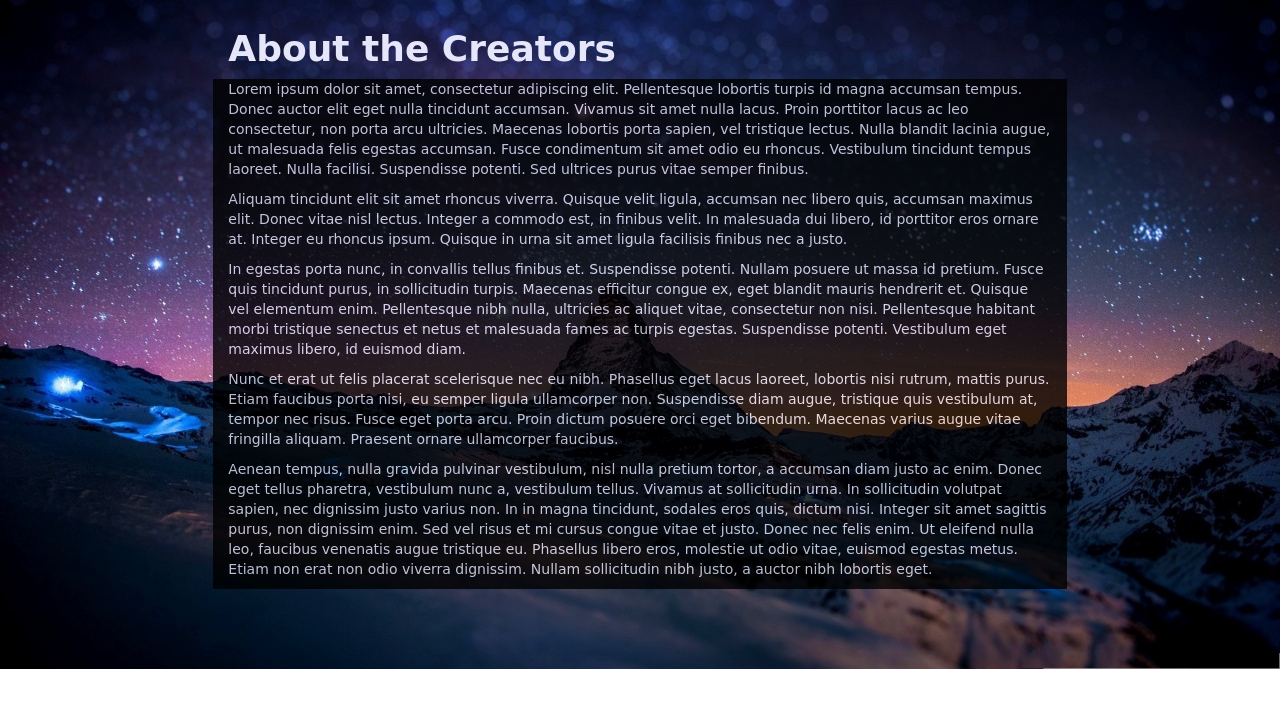
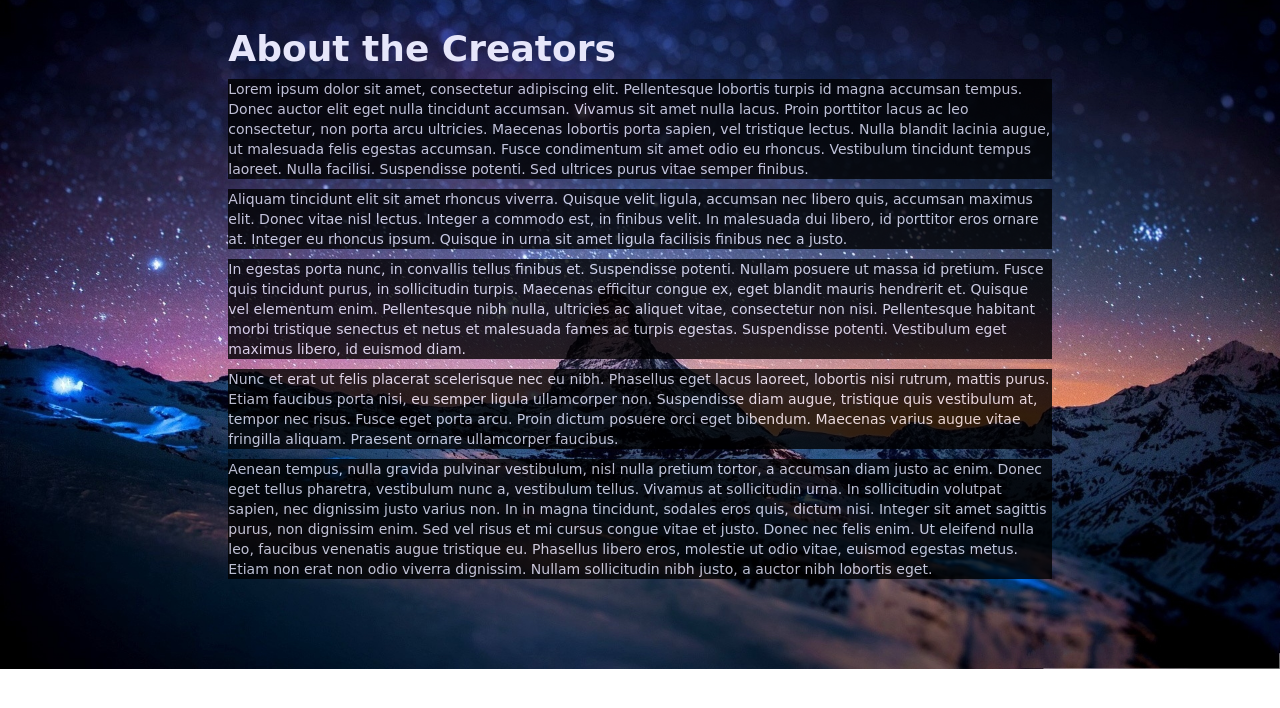
Before and after one commit to rimelucci/softdevproject1, a Flask app: page /about in a window 1280 px wide. Shown: the part 51-759 px from the top of the page. Run offline with Flask 2, Linux system fonts and the light colour scheme; some libraries are stand-ins or nearby versions.

Commit message:
added the stylesheet to every page

```diff
--- a/static/styles.css
+++ b/static/styles.css
@@ -22,4 +22,6 @@ div.reg p{
 	font-size:60;
 	color: lavender;
 	font-family: "Comic Sans MS", cursive, sans-serif;
+	background-color: black;
+	opacity:0.8;
 }
--- a/templates/about.html
+++ b/templates/about.html
@@ -52,7 +52,7 @@
 	<div class="col-md-offset-2 col-md-4 title">
 		<h1>About the Creators</h1>
 	</div>
-	<div class="col-md-offset-2 col-md-8 reg" style="background-color: black; opacity:0.8">
+	<div class="col-md-offset-2 col-md-8 reg">
 		<p>
 		Lorem ipsum dolor sit amet, consectetur adipiscing elit. Pellentesque lobortis turpis id magna accumsan tempus. Donec auctor elit eget nulla tincidunt accumsan. Vivamus sit amet nulla lacus. Proin porttitor lacus ac leo consectetur, non porta arcu ultricies. Maecenas lobortis porta sapien, vel tristique lectus. Nulla blandit lacinia augue, ut malesuada felis egestas accumsan. Fusce condimentum sit amet odio eu rhoncus. Vestibulum tincidunt tempus laoreet. Nulla facilisi. Suspendisse potenti. Sed ultrices purus vitae semper finibus.</p>
 
--- a/templates/login.html
+++ b/templates/login.html
@@ -7,6 +7,7 @@
   <link rel="stylesheet" href="http://maxcdn.bootstrapcdn.com/bootstrap/3.3.5/css/bootstrap.min.css">
   <script src="https://ajax.googleapis.com/ajax/libs/jquery/1.11.3/jquery.min.js"></script>
   <script src="http://maxcdn.bootstrapcdn.com/bootstrap/3.3.5/js/bootstrap.min.js"></script>
+  <link rel="stylesheet" href="../static/styles.css">
 </head>
 <body>
 	<nav class="navbar navbar-inverse navbar-fixed-top">
--- a/templates/newpost.html
+++ b/templates/newpost.html
@@ -7,6 +7,7 @@
   <link rel="stylesheet" href="http://maxcdn.bootstrapcdn.com/bootstrap/3.3.5/css/bootstrap.min.css">
   <script src="https://ajax.googleapis.com/ajax/libs/jquery/1.11.3/jquery.min.js"></script>
   <script src="http://maxcdn.bootstrapcdn.com/bootstrap/3.3.5/js/bootstrap.min.js"></script>
+  <link rel="stylesheet" href="../static/styles.css">
 </head>
 <body>
 
--- a/templates/register.html
+++ b/templates/register.html
@@ -7,6 +7,7 @@
   <link rel="stylesheet" href="http://maxcdn.bootstrapcdn.com/bootstrap/3.3.5/css/bootstrap.min.css">
   <script src="https://ajax.googleapis.com/ajax/libs/jquery/1.11.3/jquery.min.js"></script>
   <script src="http://maxcdn.bootstrapcdn.com/bootstrap/3.3.5/js/bootstrap.min.js"></script>
+  <link rel="stylesheet" href="../static/styles.css">
 </head>
 <body>
 	<nav class="navbar navbar-inverse navbar-fixed-top">
--- a/templates/story.html
+++ b/templates/story.html
@@ -7,6 +7,7 @@
   <link rel="stylesheet" href="http://maxcdn.bootstrapcdn.com/bootstrap/3.3.5/css/bootstrap.min.css">
   <script src="https://ajax.googleapis.com/ajax/libs/jquery/1.11.3/jquery.min.js"></script>
   <script src="http://maxcdn.bootstrapcdn.com/bootstrap/3.3.5/js/bootstrap.min.js"></script>
+  <link rel="stylesheet" href="../static/styles.css">
 </head>
 <body>
 	<nav class="navbar navbar-inverse navbar-fixed-top">
```
